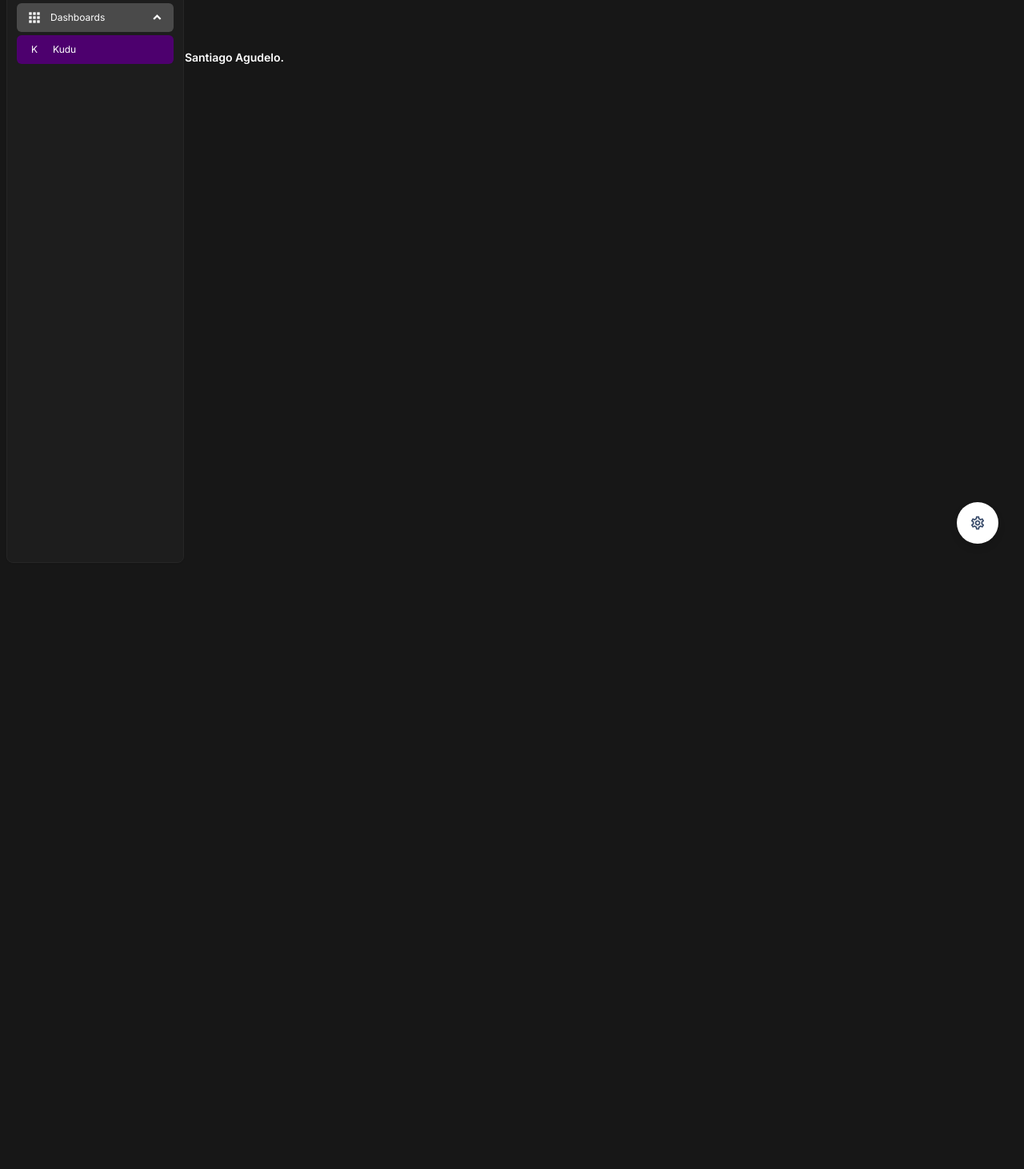
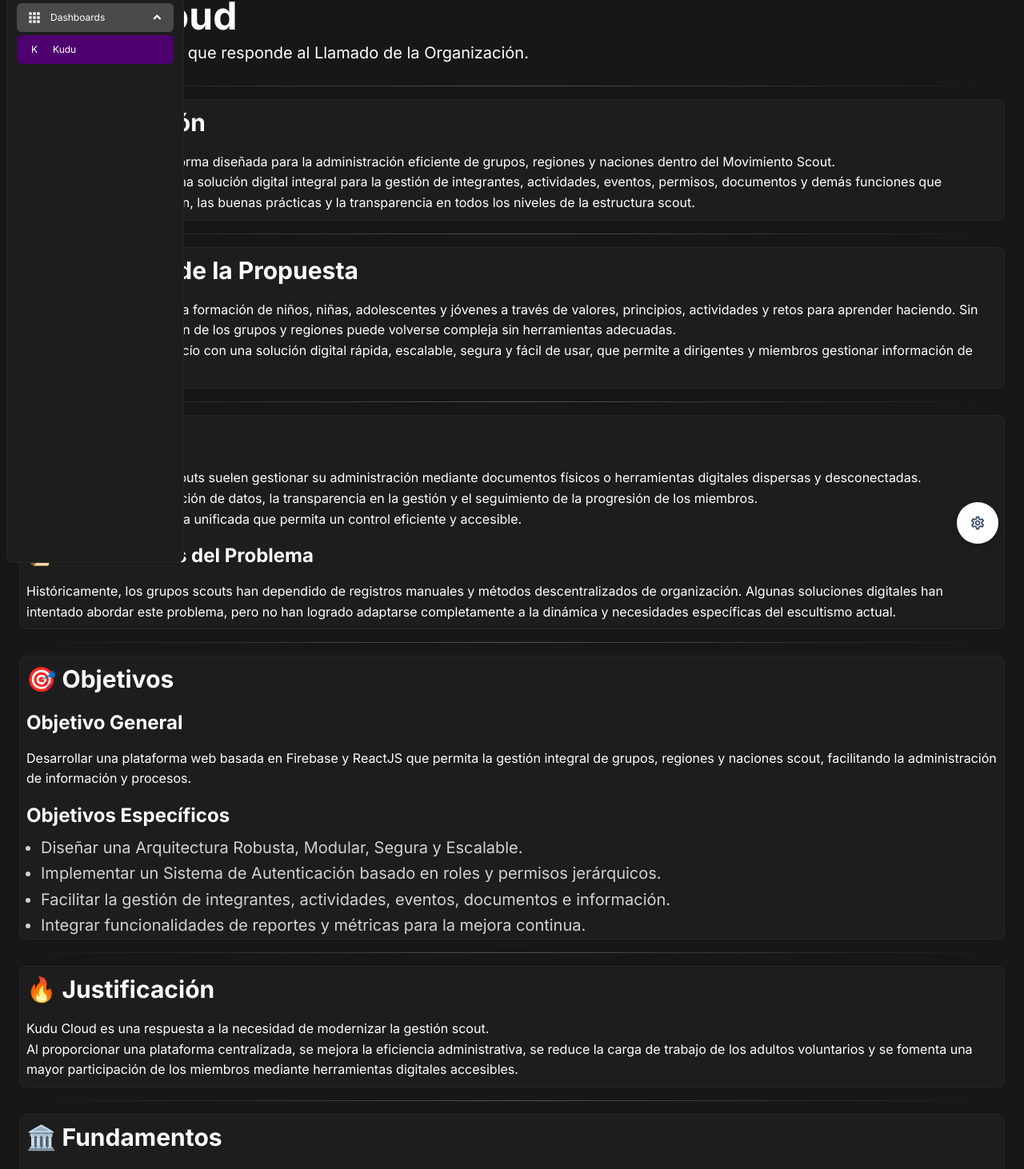
Before and after one commit to sagudelo1200/kudu, a React (Create React App) app: page /#/dashboards/kudu in a window 1280 px wide. Shown: the part 88-1550 px from the top of the page at 80% size. Before the commit the page ends 800 px from the top, so only its background shows below. Built offline with nearby package versions, Linux system fonts and the light colour scheme.

Commit message:
Presentación del Proyecto Kudu

```diff
--- a/src/examples/Footer/index.js
+++ b/src/examples/Footer/index.js
@@ -66,7 +66,7 @@
         fontSize={size.sm}
         px={1.5}
       >
-        &copy; {new Date().getFullYear()} - Hecho con
+        {new Date().getFullYear()} &copy; Hecho con
         <MDBox fontSize={size.md} color='text' mb={-0.5} mx={0.25}>
           <Icon color='error' fontSize='inherit'>
             favorite
--- a/src/examples/Navbars/DashboardNavbar/index.js
+++ b/src/examples/Navbars/DashboardNavbar/index.js
@@ -30,7 +30,6 @@
 
 // Material Dashboard 3 PRO React components
 import MDBox from 'components/MDBox'
-import MDInput from 'components/MDInput'
 import MDBadge from 'components/MDBadge'
 
 // Material Dashboard 3 PRO React examples
@@ -168,9 +167,9 @@
         </MDBox>
         {isMini ? null : (
           <MDBox sx={(theme) => navbarRow(theme, { isMini })}>
-            <MDBox pr={1}>
+            {/* <MDBox pr={1}>
               <MDInput label='Buscar...' />
-            </MDBox>
+            </MDBox> */}
             <MDBox color={light ? 'white' : 'inherit'}>
               <Link to=''>
                 <IconButton sx={navbarIconButton} size='small' disableRipple>
--- a/src/examples/Sidenav/SidenavItem.js
+++ b/src/examples/Sidenav/SidenavItem.js
@@ -106,13 +106,13 @@
 // Typechecking props for the SidenavItem
 SidenavItem.propTypes = {
   color: PropTypes.oneOf([
-    'primary',
-    'secondary',
-    'info',
-    'success',
-    'warning',
-    'error',
-    'dark',
+    'familia',
+    'manada',
+    'aldea',
+    'scouts',
+    'sociedad',
+    'clan',
+    'omms',
   ]),
   name: PropTypes.string.isRequired,
   active: PropTypes.oneOfType([PropTypes.bool, PropTypes.string]),
--- a/src/layouts/DashboardLayout.js
+++ b/src/layouts/DashboardLayout.js
@@ -42,6 +42,7 @@
     >
       <DashboardNavbar />
       {children}
+      <br />
       <Footer />
     </MDBox>
   )
--- a/src/pages/kudu.js
+++ b/src/pages/kudu.js
@@ -1,10 +1,193 @@
 /* Dashboard kudu */
+
+import MDBox from 'components/MDBox'
+import MDTypography from 'components/MDTypography'
+
+const { Card, Divider } = require('@mui/material')
 
 function Kudu() {
   return (
-    <div>
-      <h1>Kudu</h1>
-    </div>
+    <>
+      <MDBox>
+        <MDTypography variant='h1'>Kudu Cloud</MDTypography>
+        <MDTypography variant='subtitle1' mb={3}>
+          La Herramienta Scout que responde al Llamado de la Organización.
+        </MDTypography>
+        <Divider />
+        <Card sx={{ overflow: 'visible' }}>
+          <MDTypography m={1} variant='h3'>
+            ✨ Introductión
+          </MDTypography>
+          <MDTypography m={1} variant='body2'>
+            Kudu Cloud es una plataforma diseñada para la administración
+            eficiente de grupos, regiones y naciones dentro del Movimiento
+            Scout.
+            <br />
+            Su propósito es brindar una solución digital integral para la
+            gestión de integrantes, actividades, eventos, permisos, documentos y
+            demás funciones que promuevan la organización, las buenas prácticas
+            y la transparencia en todos los niveles de la estructura scout.
+          </MDTypography>
+        </Card>
+        <Divider />
+        <Card sx={{ overflow: 'visible' }}>
+          <MDTypography m={1} variant='h3'>
+            📖 Resumen de la Propuesta
+          </MDTypography>
+          <MDTypography m={1} variant='body2'>
+            El escultismo se basa en la formación de niños, niñas, adolescentes
+            y jóvenes a través de valores, principios, actividades y retos para
+            aprender haciendo. Sin embargo, la administración de los grupos y
+            regiones puede volverse compleja sin herramientas adecuadas.
+            <br />
+            Kudu busca llenar este vacío con una solución digital rápida,
+            escalable, segura y fácil de usar, que permite a dirigentes y
+            miembros gestionar información de manera eficiente.
+          </MDTypography>
+        </Card>
+        <Divider />
+        <Card sx={{ overflow: 'visible' }}>
+          <MDTypography m={1} variant='h3'>
+            🚨 Problema
+          </MDTypography>
+          <MDTypography m={1} variant='body2'>
+            Los grupos y regiones scouts suelen gestionar su administración
+            mediante documentos físicos o herramientas digitales dispersas y
+            desconectadas.
+            <br />
+            Esto dificulta la consolidación de datos, la transparencia en la
+            gestión y el seguimiento de la progresión de los miembros.
+            <br />
+            Se requiere una plataforma unificada que permita un control
+            eficiente y accesible.
+          </MDTypography>
+          <MDTypography m={1} variant='h4'>
+            📜 Antecedentes del Problema
+          </MDTypography>
+          <MDTypography m={1} variant='body2'>
+            Históricamente, los grupos scouts han dependido de registros
+            manuales y métodos descentralizados de organización. Algunas
+            soluciones digitales han intentado abordar este problema, pero no
+            han logrado adaptarse completamente a la dinámica y necesidades
+            específicas del escultismo actual.
+          </MDTypography>
+        </Card>
+        <Divider />
+        <Card sx={{ overflow: 'visible' }}>
+          <MDTypography m={1} variant='h3'>
+            🎯 Objetivos
+          </MDTypography>
+          <MDTypography m={1} variant='h4'>
+            Objetivo General
+          </MDTypography>
+          <MDTypography m={1} variant='body2'>
+            Desarrollar una plataforma web basada en Firebase y ReactJS que
+            permita la gestión integral de grupos, regiones y naciones scout,
+            facilitando la administración de información y procesos.
+          </MDTypography>
+
+          <MDTypography m={1} variant='h4'>
+            Objetivos Específicos
+          </MDTypography>
+          <MDBox
+            display='flex'
+            justifyContent='space-between'
+            alignItems='flex-end'
+            flexWrap='wrap'
+          >
+            <MDBox component='ul' m={0} pl={3.25} mb={{ xs: 8, sm: 0 }}>
+              <MDBox
+                component='li'
+                color='text'
+                fontSize='1.25rem'
+                lineHeight={1}
+              >
+                <MDTypography
+                  color='text'
+                  fontWeight='regular'
+                  verticalAlign='middle'
+                >
+                  Diseñar una Arquitectura Robusta, Modular, Segura y Escalable.
+                </MDTypography>
+              </MDBox>
+              <MDBox
+                component='li'
+                color='text'
+                fontSize='1.25rem'
+                lineHeight={1}
+              >
+                <MDTypography
+                  color='text'
+                  fontWeight='regular'
+                  verticalAlign='middle'
+                >
+                  Implementar un Sistema de Autenticación basado en roles y
+                  permisos jerárquicos.
+                </MDTypography>
+              </MDBox>
+              <MDBox
+                component='li'
+                color='text'
+                fontSize='1.25rem'
+                lineHeight={1}
+              >
+                <MDTypography
+                  color='text'
+                  fontWeight='regular'
+                  verticalAlign='middle'
+                >
+                  Facilitar la gestión de integrantes, actividades, eventos,
+                  documentos e información.
+                </MDTypography>
+              </MDBox>
+              <MDBox
+                component='li'
+                color='text'
+                fontSize='1.25rem'
+                lineHeight={1}
+              >
+                <MDTypography
+                  color='text'
+                  fontWeight='regular'
+                  verticalAlign='middle'
+                >
+                  Integrar funcionalidades de reportes y métricas para la mejora
+                  continua.
+                </MDTypography>
+              </MDBox>
+            </MDBox>
+          </MDBox>
+        </Card>
+        <Divider />
+        <Card sx={{ overflow: 'visible' }}>
+          <MDTypography m={1} variant='h3'>
+            🔥 Justificación
+          </MDTypography>
+          <MDTypography m={1} variant='body2'>
+            Kudu Cloud es una respuesta a la necesidad de modernizar la gestión
+            scout.
+            <br />
+            Al proporcionar una plataforma centralizada, se mejora la eficiencia
+            administrativa, se reduce la carga de trabajo de los adultos
+            voluntarios y se fomenta una mayor participación de los miembros
+            mediante herramientas digitales accesibles.
+          </MDTypography>
+        </Card>
+        <Divider />
+        <Card sx={{ overflow: 'visible' }}>
+          <MDTypography m={1} variant='h3'>
+            🏛️ Fundamentos
+          </MDTypography>
+          <MDTypography m={1} variant='body2'>
+            El desarrollo de Kudu Cloud se basa en los principios del escultismo
+            y del software seguro, accesible y escalable. La arquitectura
+            propuesta aprovecha Firebase para la autenticación y gestión de
+            datos en tiempo real, junto con ReactJS para una experiencia de
+            usuario fluida e intuitiva.
+          </MDTypography>
+        </Card>
+      </MDBox>
+    </>
   )
 }
 
```
